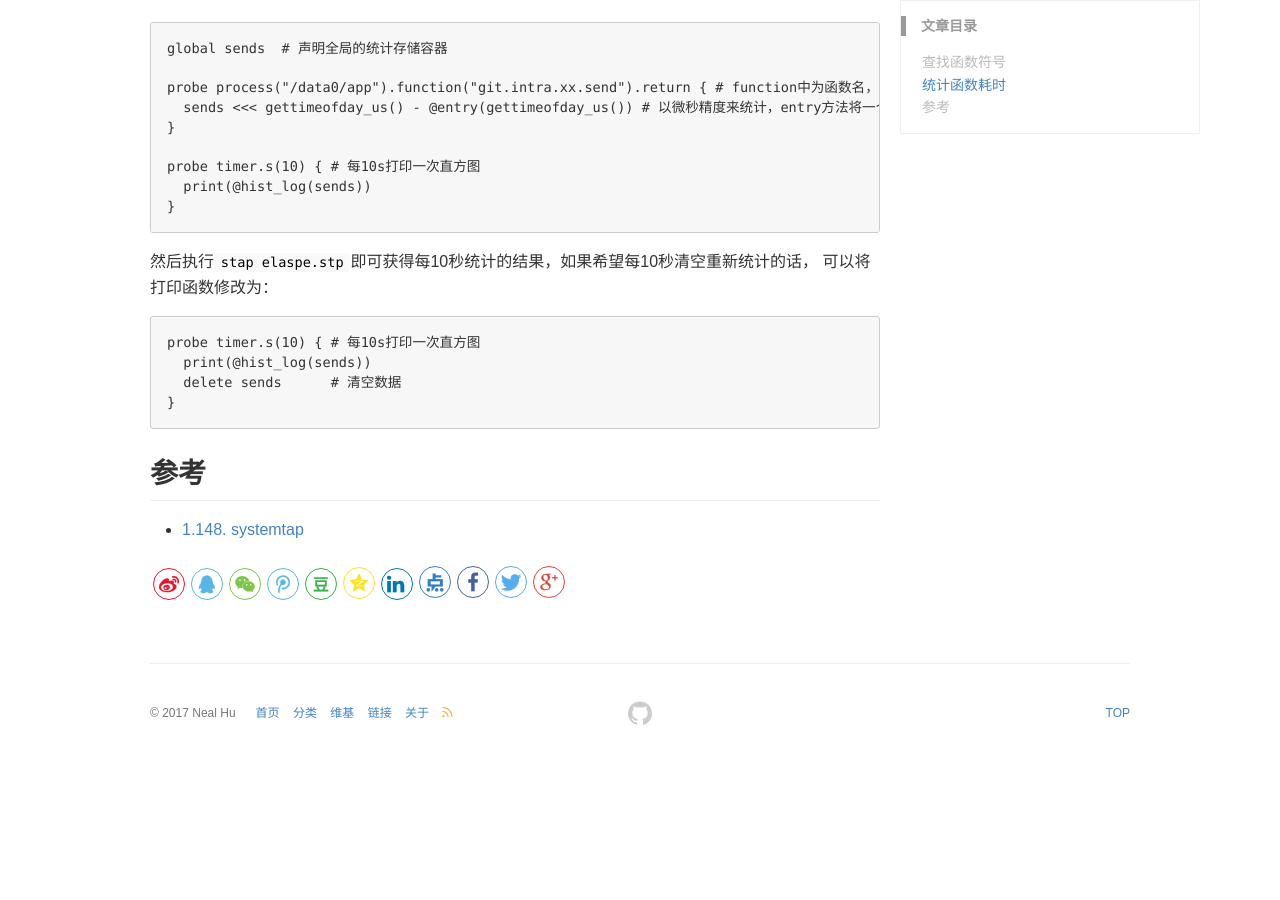
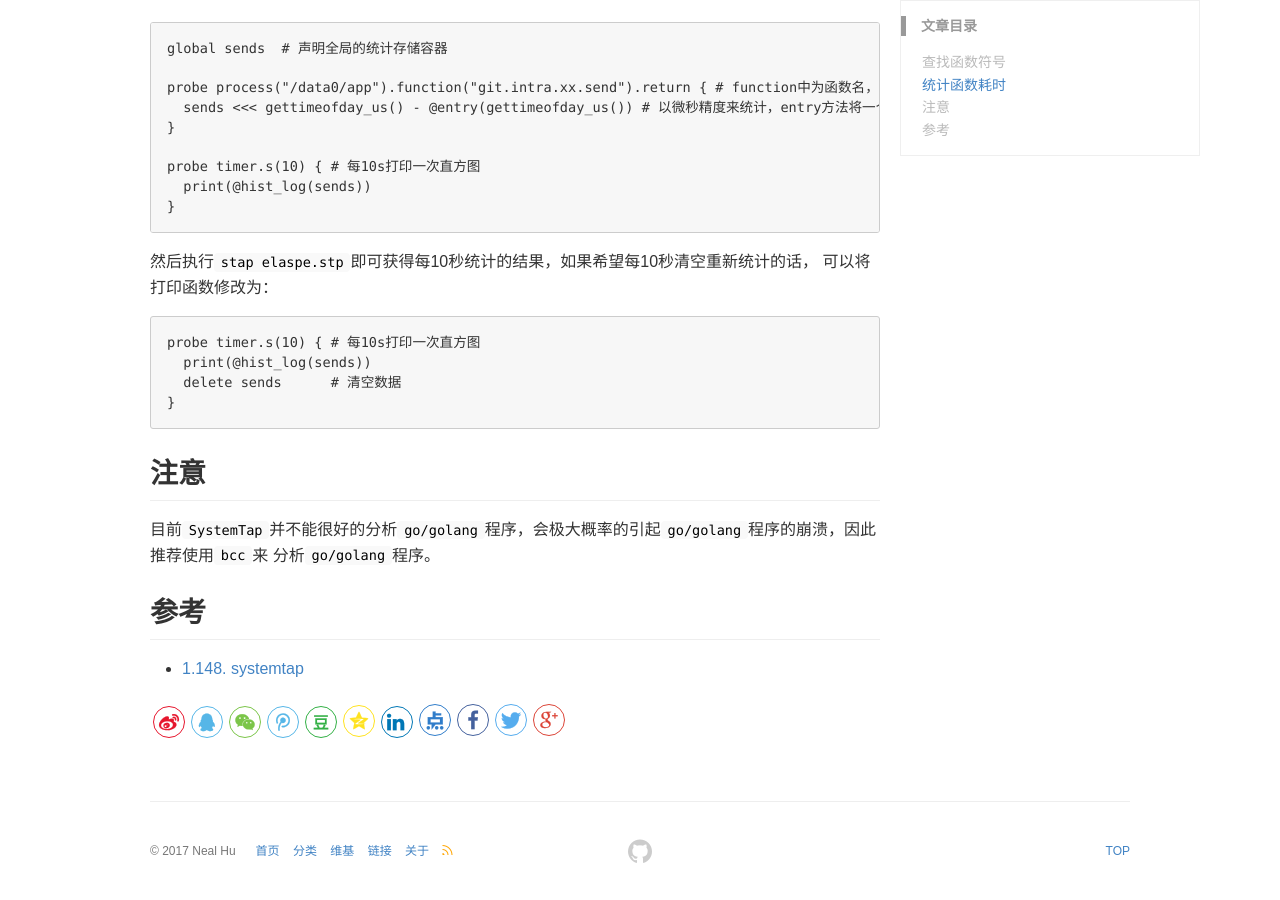
Before and after one commit to lrita/lrita.github.io, a Jekyll site: the page built from _posts/2017-09-16-systemtap-get-function-elapse.md, in a window 1280 px wide and 900 px high, scrolled down 1045 px. Built offline with Jekyll 4.4.1, drawn with Linux system fonts in a browser that asks for light colours; before the commit the page ends 1807 px from its top, so only the background shows below that.

Commit message:
update systemtap-get-function-elapse.md

````diff
--- a/_posts/2017-09-16-systemtap-get-function-elapse.md
+++ b/_posts/2017-09-16-systemtap-get-function-elapse.md
@@ -58,5 +58,10 @@ probe timer.s(10) { # 每10s打印一次直方图
   delete sends      # 清空数据
 }
 ```
+
+## 注意
+目前`SystemTap`并不能很好的分析`go/golang`程序，会极大概率的引起`go/golang`程序的崩溃，因此推荐使用`bcc`来
+分析`go/golang`程序。
+
 ## 参考
 * [1.148. systemtap](https://access.redhat.com/documentation/en-US/Red_Hat_Enterprise_Linux/5/html/5.6_Technical_Notes/systemtap.html)
````
